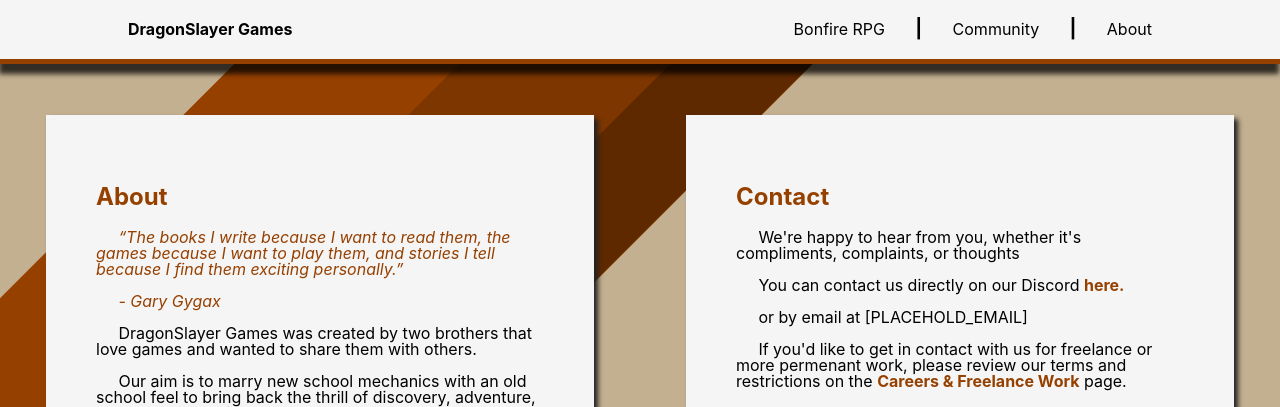
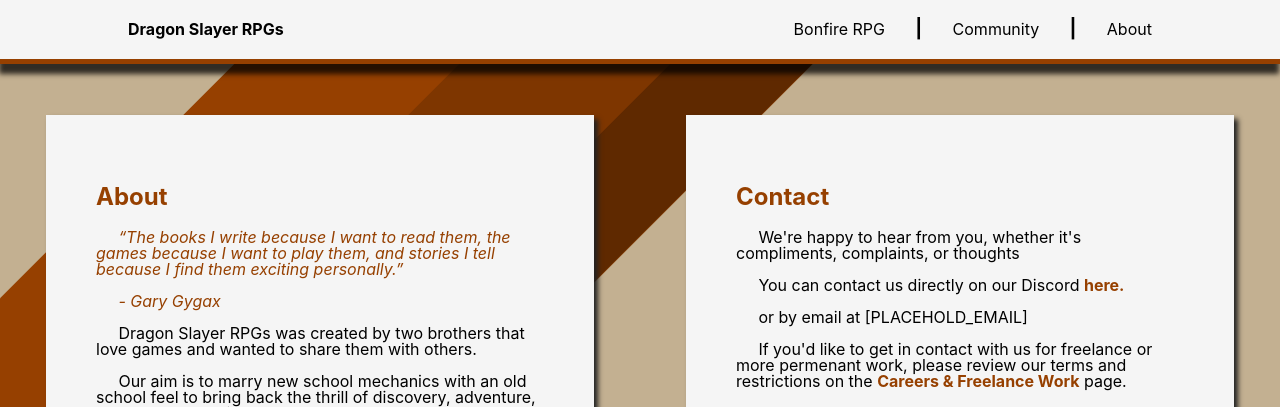
Before and after one commit to tpeschke/dragonslayersite, a React (Create React App) app: page /about in a window 1280 px wide. Shown: the top 407 px of the page. Built offline with nearby package versions, Linux system fonts and the light colour scheme.

Commit message:
replaced the title with the correct name of the company

```diff
--- a/public/index.html
+++ b/public/index.html
@@ -19,7 +19,7 @@
       work correctly both with client-side routing and a non-root public URL.
       Learn how to configure a non-root public URL by running `npm run build`.
     -->
-    <title>DragonSlayer Games</title>
+    <title>Dragon Slayer RPGs</title>
   </head>
   <body>
     <noscript>You need to enable JavaScript to run this app.</noscript>
--- a/src/components/about/about.js
+++ b/src/components/about/about.js
@@ -14,7 +14,7 @@
                         <h2>About</h2>
                         <p className="quote">“The books I write because I want to read them, the games because I want to play them, and stories I tell because I find them exciting personally.”</p>
                         <p className="quote">- Gary Gygax</p>
-                        <p>DragonSlayer Games was created by two brothers that love games and wanted to share them with others.</p>
+                        <p>Dragon Slayer RPGs was created by two brothers that love games and wanted to share them with others.</p>
                         <p>Our aim is to marry new school mechanics with an old school feel to bring back the thrill of discovery, adventure, and problem solving.</p>
                         <p>We truly love our work and love sharing it with others.</p>
                     </div>
--- a/src/components/careers/careers.js
+++ b/src/components/careers/careers.js
@@ -15,7 +15,7 @@
                         <div className="careersTextBox">
                             <div>
                                 <h2>Freelance Work</h2>
-                                <p>DragonSlayer Games believes in the creator and so offers highly competive pricing for any freelance work done.</p>
+                                <p>Dragon Slayer RPGs believes in the creator and so offers highly competive pricing for any freelance work done.</p>
                                 <p>Currently we're looking mainly for modules and adventures but we're happy to look at campaign settings, supplemental materials, or new games.</p>
                                 <p>We're not currently looking for just pitches: please be ready to submit a sample of your work upon request.</p>
                             </div>
--- a/src/components/nav/nav.js
+++ b/src/components/nav/nav.js
@@ -24,7 +24,7 @@
             <div>
                 <div className="nav">
                     <div className="subNav">
-                        <Link to="/" onClick={_=>this.toggleNav(true)}><h4>DragonSlayer Games</h4></Link>
+                        <Link to="/" onClick={_=>this.toggleNav(true)}><h4>Dragon Slayer RPGs</h4></Link>
                         <div className="expandedNav">
                             <a>Bonfire RPG</a>
                             <h3>|</h3>
```
